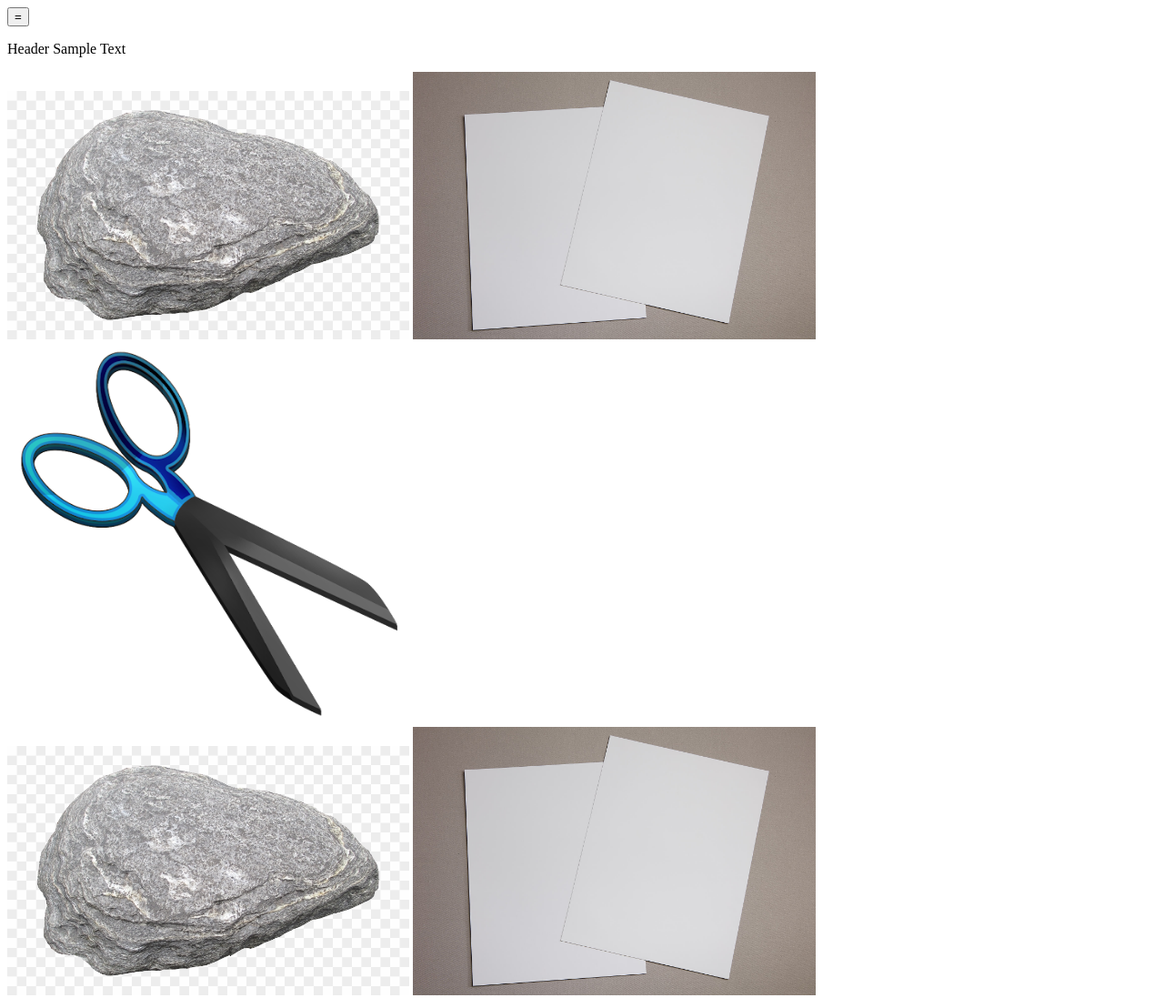
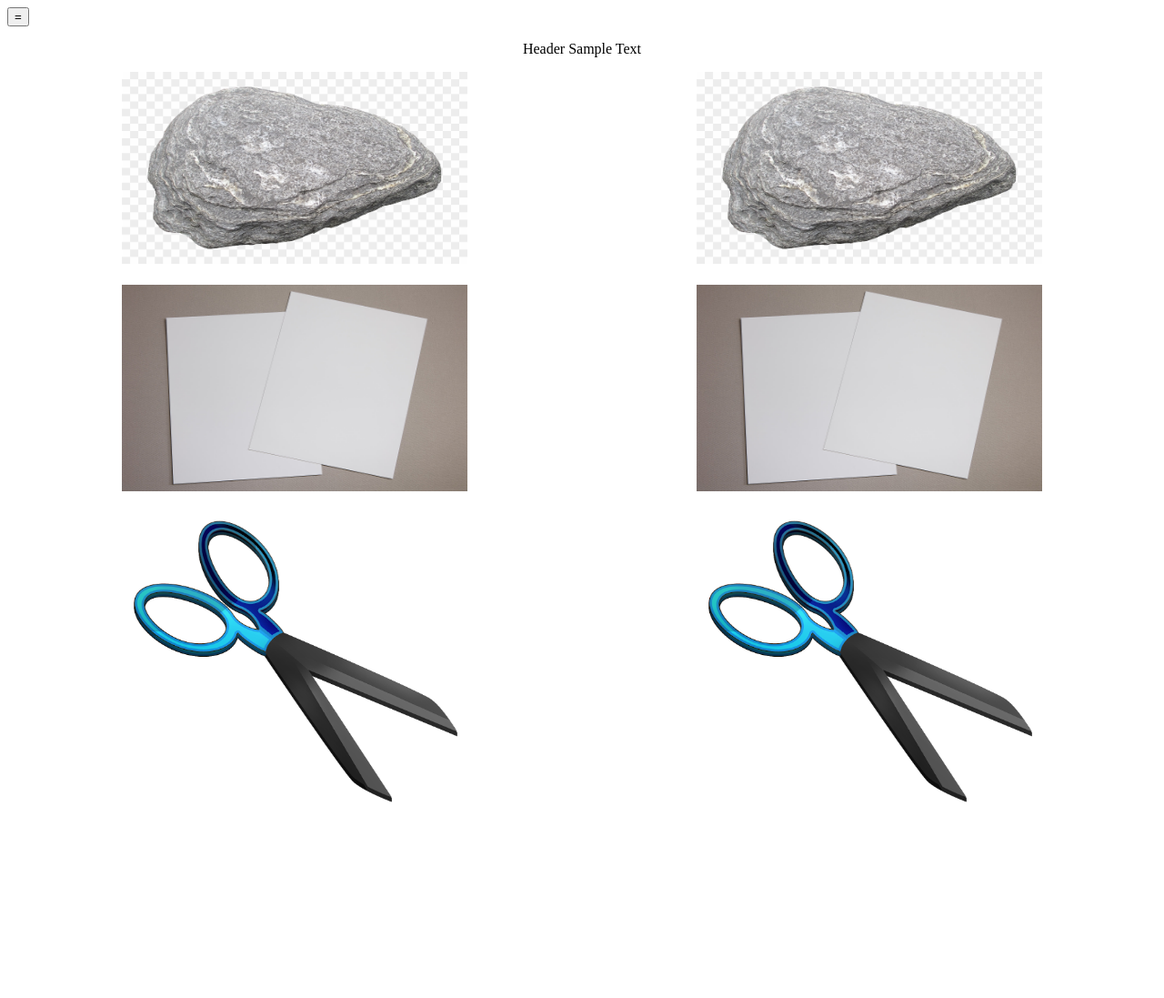
Before and after one commit to dvoicu-cmd/RockPaperScissorsDuel1012, a plain HTML site: page src/mainPage.html in a window 1280 px wide. Shown: the top 1097 px of the page at 91% size. After the commit the page ends 932 px from the top, so only its background shows below. Drawn offline with Linux system fonts and the light colour scheme.

Commit message:
Updated CSS and HTML file to have to proper displaying order. * Added the player sections * Properly formated header * Properly formated images

```diff
--- a/src/mainDesign.css
+++ b/src/mainDesign.css
@@ -1,16 +1,31 @@
-.header{
-    display: center;
+/*Make the header text centered*/
+.header .text{
+    text-align:center;
 }
 
-#playerOne{
-    float: left;
-}
-#playerTwo{
-    float:right;
-
+/*Specify the display of the header*/
+.header{
+    display:block;
 }
 
+/*Display code if I want containers to be side by side*/
+.flex-container{
+    display:flex;
+}
+
+.flex-child{
+    flex:1;
+}
+
+/*Code for grid containers*/
+.grid-container{
+    display: grid;
+}
+
+/*Adjust the game images' sizes and move them to the center of the container*/
 .gameImages{
-    width: 35%;
-    height: 35%;
+    width: 60%;
+    height: 90%;
+    margin-left:auto;
+    margin-right:auto;
 }
--- a/src/mainPage.html
+++ b/src/mainPage.html
@@ -16,21 +16,27 @@
 <body>
     <div id="head" class="header">
         <button id="dropDown" onclick=dropDown()>=</button>
-        <p>Header Sample Text</p>
+        <p class="header text">Header Sample Text</p>
     </div>
 
-    <div id="playerOne">
+    <div class="flex-container">
+        <div id="playerOne" class="flex-child">
             <!-- Three images, (place holder-->
+            <div class="grid-container">
                 <img src="imageSources/Rock.png" class="gameImages">
                 <img src="imageSources/Paper.jpg" class="gameImages">
                 <img src="imageSources/Scissors.png" class="gameImages">
             </div>
+        </div>
 
-    <div id="playerTwo">
+        <div id="playerTwo" class="flex-child">
             <!-- Three images, (place holder)-->
+            <div class="grid-container">
                 <img src="imageSources/Rock.png" class="gameImages">
                 <img src="imageSources/Paper.jpg" class="gameImages">
                 <img src="imageSources/Scissors.png"class="gameImages">
             </div>
+        </div>
+    </div>
 
 </body>
```
Also changed, not shown: 1 other file. Lines whose indentation alone changed are shown as unchanged.
